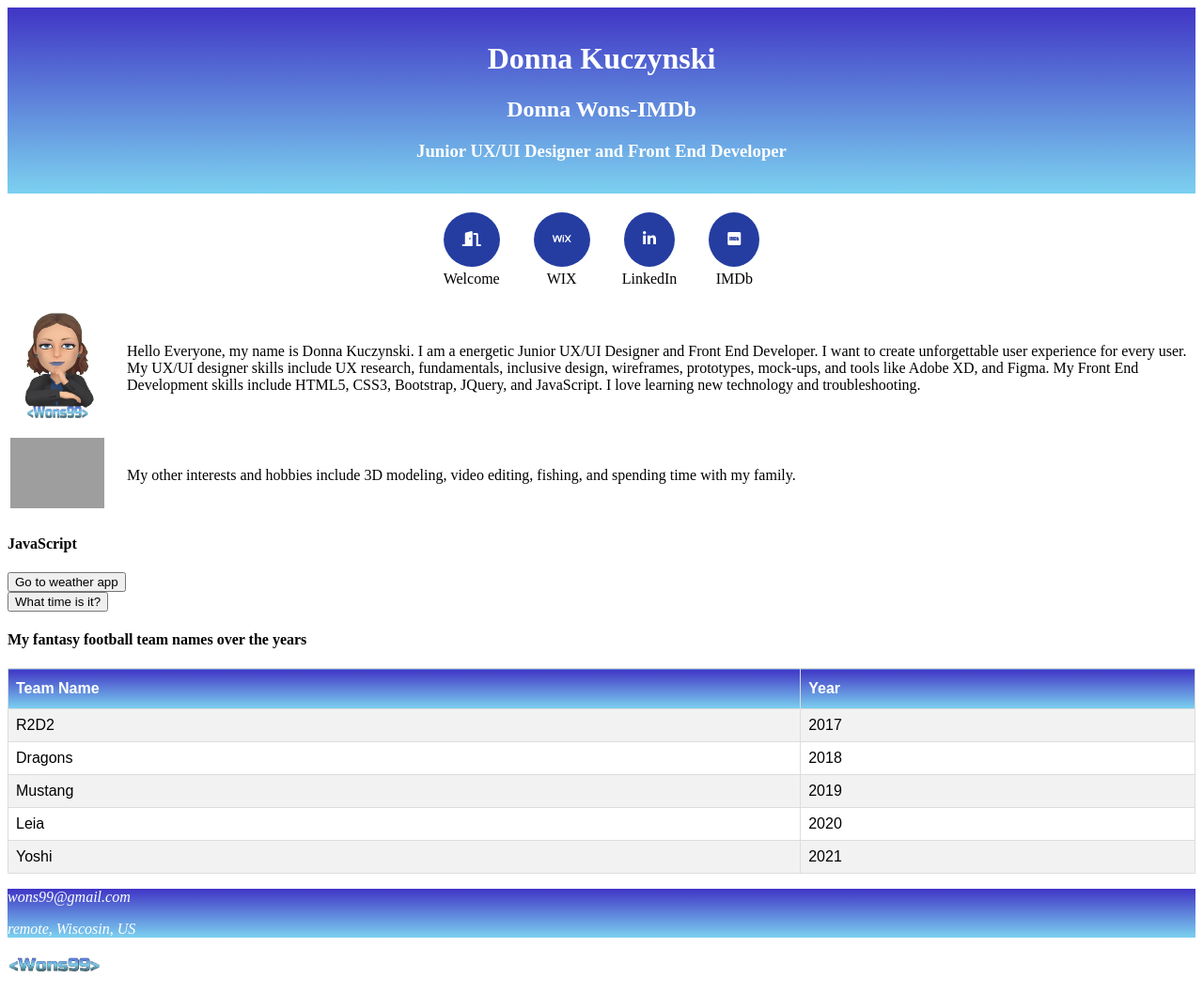
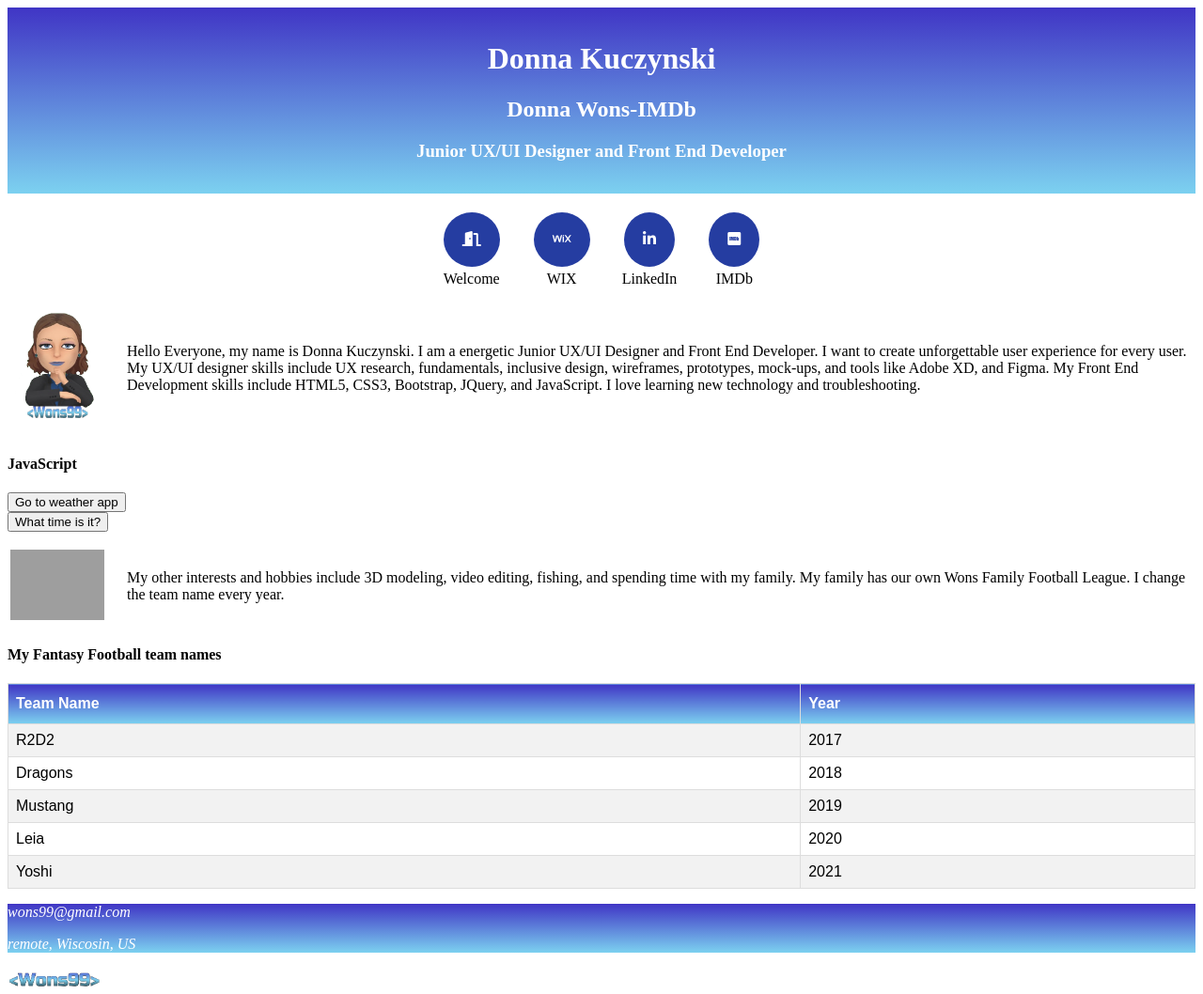
Before and after one commit to wons99/wons99.github.io, a plain HTML site: page index.html in a window 1280 px wide. Shown: the whole page at 94% size. Drawn offline with Linux system fonts and the light colour scheme; grey boxes are pictures that could not be loaded.

Commit message:
organized layout

```diff
--- a/index.html
+++ b/index.html
@@ -57,17 +57,6 @@
   </table>
 </div>
 
-<div id="extra">
-  <table>
-    <tr>
-      <td><img src="LeiaCode.png" alt="My dog coding"></td>
-      <td>
-        My other interests and hobbies include 3D modeling, video editing, fishing, and spending time with my family.
-      </td>
-    </tr>
-  </table>
-</div>
-
 <section>
   <h4>JavaScript</h4>
   <form action="weather.html">
@@ -77,8 +66,20 @@
   <p id="demo"></p>
 </section>
 
+<div id="extra">
+  <table>
+    <tr>
+      <td><img src="LeiaCode.png" alt="My dog coding"></td>
+      <td>
+        My other interests and hobbies include 3D modeling, video editing, fishing, and spending time with my family. My
+        family has our own Wons Family Football League. I change the team name every year.
+      </td>
+    </tr>
+  </table>
+</div>
+
 <section>
-  <h4>My fantasy football team names over the years</h4>
+  <h4>My Fantasy Football team names</h4>
   <table id="football">
     <tr>
       <th>Team Name</th>
```
Also changed, not shown: 1200px-Javascript-shield.svg.png (added).
